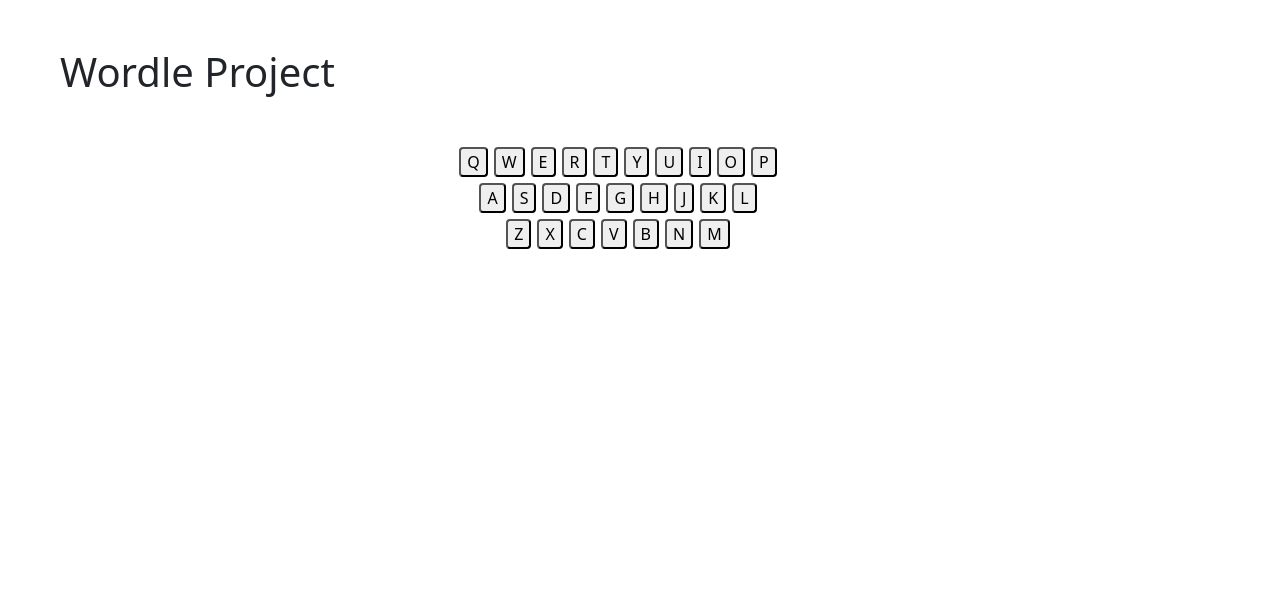
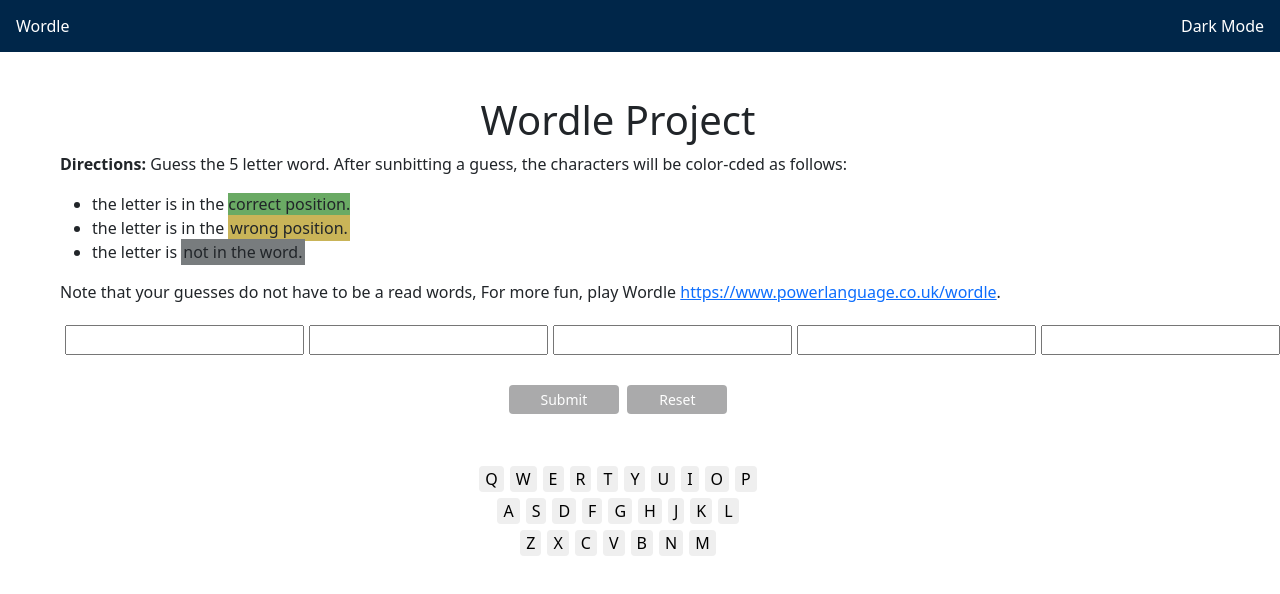
Before and after one commit to ctheara/wordle, a plain HTML site: page index.html in a window 1280 px wide. Drawn offline with nearby package versions, Linux system fonts and the light colour scheme.

Commit message:
Update index.html
add description, styling, input boxes, buttons

```diff
--- a/index.html
+++ b/index.html
@@ -21,21 +21,183 @@
         .keyboard-button {
           margin:3px;
           border-radius: 4px;
-          border: 2px: solid gray;
+          border: 2px;
         }
+
+        .correctL {
+          background-color: #6aaa64;
+          border-style: solid;
+          border: 2px;
+          border-color: #6aaa64;
+        }
+        .almostL {
+          background-color: #c9b458;
+          border: 2px;
+          border-style: solid;
+          border-color: #c9b458;
+
+
+        }
+        .wrongL {
+          background-color: #787c7e;
+          border: 2px;
+          border-style: solid;
+          border-color: #787c7e;
+        }
+
+        .link:hover{
+          font-size: 110%;
+        }
+
+
+
+
+        /* Navigation Bar styling  */
+        ul.horizontal li {
+          list-style-type: none;
+          display:inline-block;
+        }
+        ul.navbar {
+          position: fixed;  /* postion is set to fixed*/
+          top: 0;           /* postion to top most*/
+          width: 100%;      /* navbar to full width of page */
+          margin: 0;
+          padding: 0;
+          background-color: rgb(0, 38, 73);
+        }
+        ul.navbar li {
+          list-style-type: none;
+          text-align:center;
+        }
+        ul.navbar li a {
+          display:block;
+          padding: 14px 16px;
+          color:white;
+          text-align:center;
+          text-decoration: none;
+        }
+
+        /* Styling for dark mode*/
+        .darkMode {
+          background-color: #222;
+          color: #DDD;
+        }
+
+        /* Styling for dark mode*/
+        .input-container {
+          display: grid;
+          grid-template: 30px / auto auto auto auto auto;
+          grid-gap: 5px;
+          padding: 5px;
+        }
+
+        /*Center buttons*/
+        .btn-div {
+          display: flex;
+          justify-content: center;
+          align-items: center;
+        }
+        .btn {
+          background-color: #727374;
+          border: none;
+          color: white;
+          padding: 4px 32px;
+          text-align: center;
+          font-size: 14px;
+          margin: 1px 4px;
+          opacity: 0.6;
+          transition: 0.3s;
+          display: inline-block;
+          text-decoration: none;
+          cursor: pointer;
+        }
+        .btn:hover {
+          opacity: 1;
+
+        }
+
+
+        #box1, #box2, #box3, #box4, #box5 {
+          text-transform: capitalize;
+        }
+
+
+
+
+
 
       </style>
 
 
     </head>
 
-    <body>
+    <body class = 'main-body'>
+
+      <!--- Wordle Exam Project
+            Sotheara Chea
+            Create a primitive version of the game Wordle
+            Due: Feb 23, 2022
+      -->
+
+
+      <a name="top"></a>    <!--  can use name="top" OR id="top" -->
+
+      <ul class = "navbar">
+        <li> <a href="">Wordle</a> </li>    <!-- link to custom page link "top"  -->
+        <li class = "darkBtn"> <a href="#top"  >Dark Mode</a> </li>
+      </ul>
+
+      <!--jQuery to toggle with darkMode and default (light mode)-->
+      <script>
+        $(document).ready(function(){
+          $(".darkBtn").click(function() {
+            $(".main-body").toggleClass("darkMode");
+            //$('.darkBtn').html('Light Mode');
+          });
+        });
+      </script>
+
+  <br><br>
+
 
       <div class = 'container m-5'>
 
-          <h1> Wordle Project </h1>
+        <div style="text-align:center"><h1 >Wordle Project </h1></div>
+
+
+          <!---Page description-->
+          <div class = 'intro'>
+            <p> <b>Directions: </b> Guess the 5 letter word. After sunbitting a guess, the characters will be color-cded as follows: </p>
+            <ul>
+              <li>the letter is in the <span  class = 'correctL'>correct position.</span></li>
+              <li>the letter is in the <span  class = 'almostL'>wrong position.</span></li>
+              <li>the letter is <span  class = 'wrongL'>not in the word.</span></li>
+            </ul>
+
+            <p>Note that your guesses do not have to be a read words, For more fun, play Wordle <a class = "link" href="https://www.powerlanguage.co.uk/wordle">https://www.powerlanguage.co.uk/wordle</a>.</p>
+          </div>
 
         <form onsubmit = "return false;">
+
+          <div class = 'form-container'>
+            <div class = 'input-container'>
+              <input type="text" id="box1" name="box1" value="" maxlength="1">
+              <input type="text" id="box2" name="box2" value="" maxlength="1">
+              <input type="text" id="box3" name="box3" value="" maxlength="1">
+              <input type="text" id="box4" name="box4" value="" maxlength="1">
+              <input type="text" id="box5" name="box5" value="" maxlength="1">
+            </div>
+
+
+
+            <br>
+            <div class = 'btn-div'>
+              <input id="submit-btn"  class = 'btn' type="submit">
+              <input id="reset-btn"  class = 'btn' type="reset">
+            </div>
+          </div>
+
+
 
         </form>
 
```
